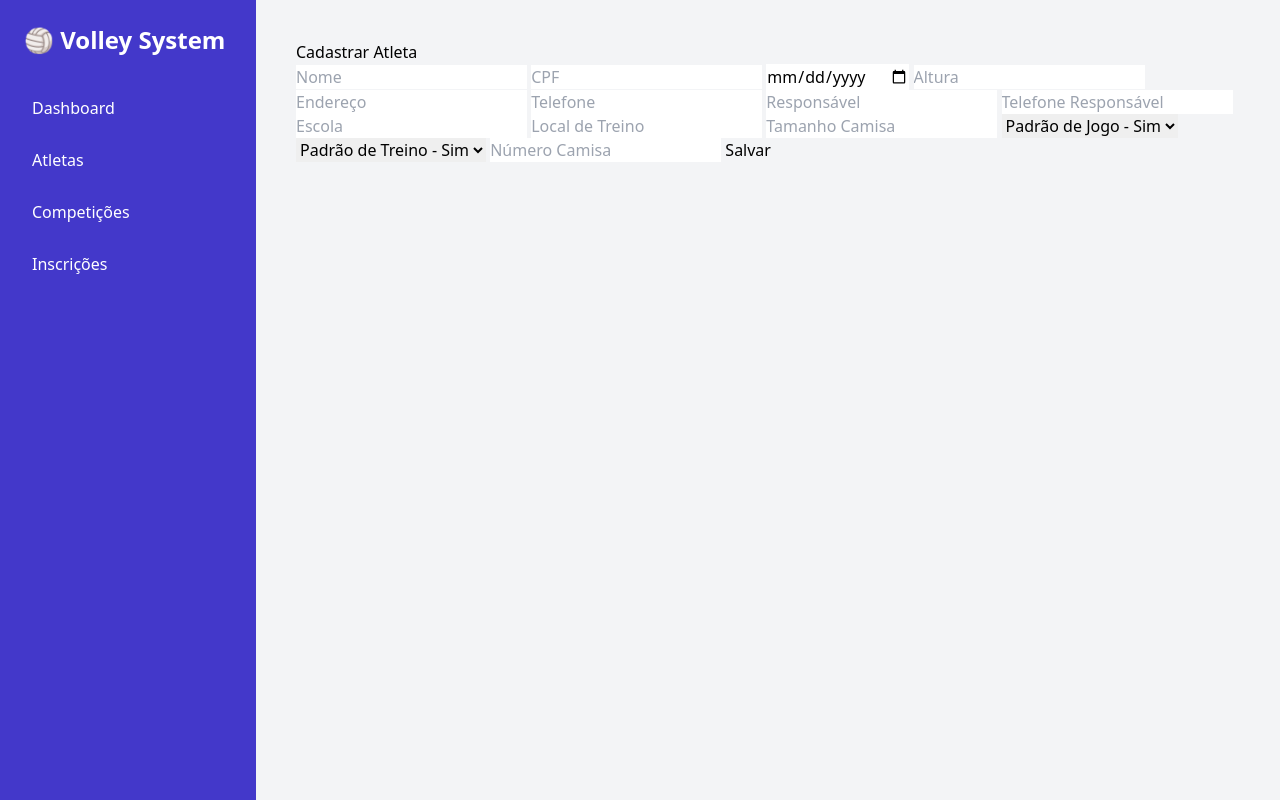
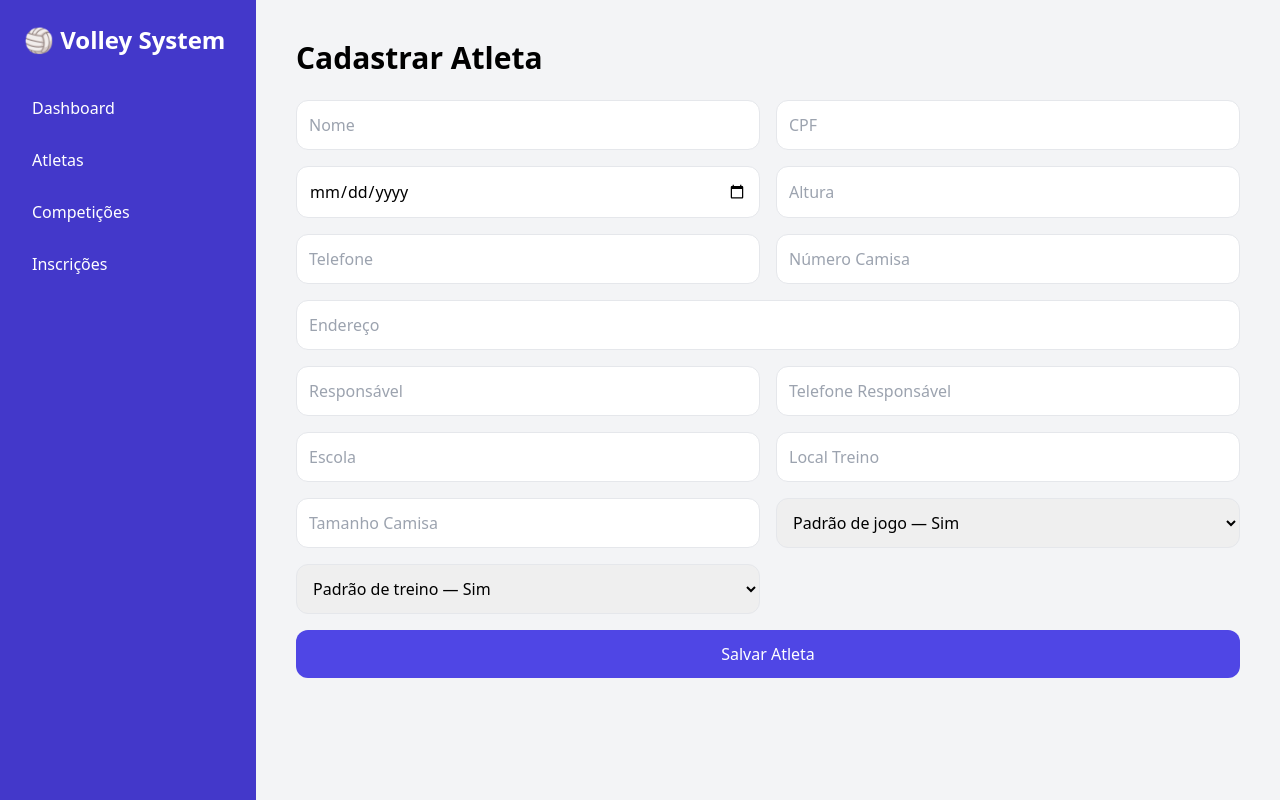
Before and after one commit to pepeuloureirob/volley-coach-system, a Flask app: page /cadastrar_atleta in a window 1280 px wide. Run offline with Flask 3, Linux system fonts and the light colour scheme; some libraries are stand-ins or nearby versions.

Commit message:
Update cadastrar_atleta.html

```diff
--- a/templates/cadastrar_atleta.html
+++ b/templates/cadastrar_atleta.html
@@ -1,27 +1,60 @@
 {% extends 'base.html' %}
 {% block content %}
-<h1>Cadastrar Atleta</h1>
-<form method="POST">
-<input name="nome" placeholder="Nome">
-<input name="cpf" placeholder="CPF">
-<input type="date" name="nascimento">
-<input name="altura" placeholder="Altura">
-<input name="endereco" placeholder="Endereço">
-<input name="telefone" placeholder="Telefone">
-<input name="responsavel" placeholder="Responsável">
-<input name="telefone_responsavel" placeholder="Telefone Responsável">
-<input name="escola" placeholder="Escola">
-<input name="local_treino" placeholder="Local de Treino">
-<input name="tamanho_camisa" placeholder="Tamanho Camisa">
-<select name="padrao_jogo">
-<option value="sim">Padrão de Jogo - Sim</option>
-<option value="nao">Não</option>
+
+<h2 class="text-3xl font-bold mb-6">Cadastrar Atleta</h2>
+
+<form method="POST" class="grid grid-cols-1 md:grid-cols-2 gap-4">
+
+<input name="nome" placeholder="Nome"
+       class="p-3 border rounded-xl">
+
+<input name="cpf" placeholder="CPF"
+       class="p-3 border rounded-xl">
+
+<input type="date" name="nascimento"
+       class="p-3 border rounded-xl">
+
+<input name="altura" placeholder="Altura"
+       class="p-3 border rounded-xl">
+
+<input name="telefone" placeholder="Telefone"
+       class="p-3 border rounded-xl">
+
+<input name="numero_camisa" placeholder="Número Camisa"
+       class="p-3 border rounded-xl">
+
+<input name="endereco" placeholder="Endereço"
+       class="p-3 border rounded-xl md:col-span-2">
+
+<input name="responsavel" placeholder="Responsável"
+       class="p-3 border rounded-xl">
+
+<input name="telefone_responsavel" placeholder="Telefone Responsável"
+       class="p-3 border rounded-xl">
+
+<input name="escola" placeholder="Escola"
+       class="p-3 border rounded-xl">
+
+<input name="local_treino" placeholder="Local Treino"
+       class="p-3 border rounded-xl">
+
+<input name="tamanho_camisa" placeholder="Tamanho Camisa"
+       class="p-3 border rounded-xl">
+
+<select name="padrao_jogo" class="p-3 border rounded-xl">
+    <option value="sim">Padrão de jogo — Sim</option>
+    <option value="nao">Não</option>
 </select>
-<select name="padrao_treino">
-<option value="sim">Padrão de Treino - Sim</option>
-<option value="nao">Não</option>
+
+<select name="padrao_treino" class="p-3 border rounded-xl">
+    <option value="sim">Padrão de treino — Sim</option>
+    <option value="nao">Não</option>
 </select>
-<input name="numero_camisa" placeholder="Número Camisa">
-<button>Salvar</button>
+
+<button class="bg-indigo-600 hover:bg-indigo-700 text-white p-3 rounded-xl md:col-span-2">
+    Salvar Atleta
+</button>
+
 </form>
+
 {% endblock %}
```
